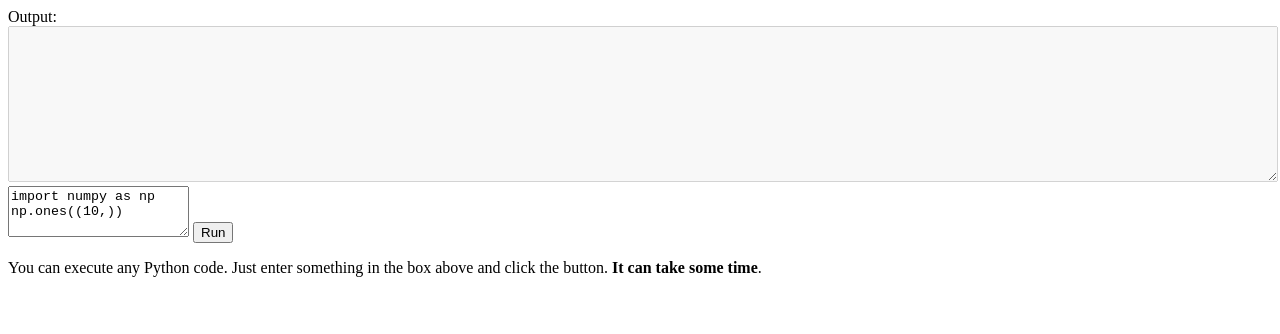
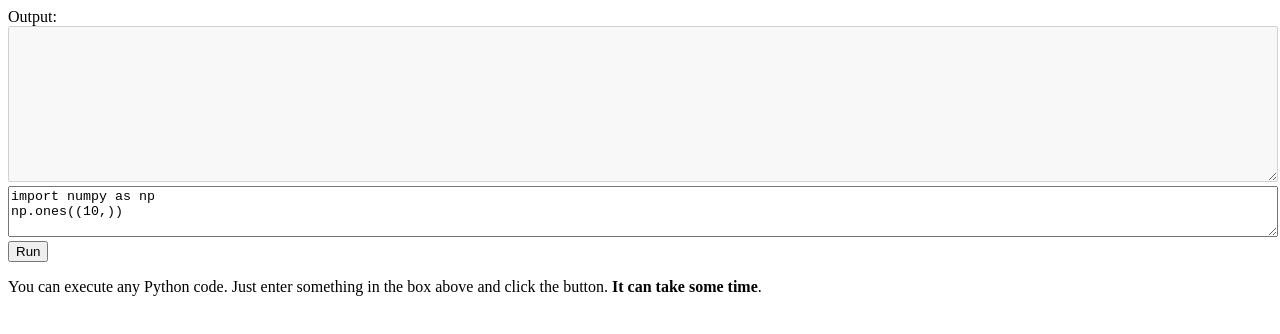
Before and after one commit to Itzsten/online-python-compiler, a plain HTML site: page index.html in a window 1280 px wide. Drawn offline with Linux system fonts and the light colour scheme.

Commit message:
Update index.html

```diff
--- a/index.html
+++ b/index.html
@@ -13,7 +13,7 @@
     Output:
     </div>
     <textarea id='output' style='width: 100%;' rows='10' disabled></textarea>
-    <textarea id='code' rows='3'>
+    <textarea id='code' style='width: 100%;' rows='3'>
 import numpy as np
 np.ones((10,))
     </textarea>
```
